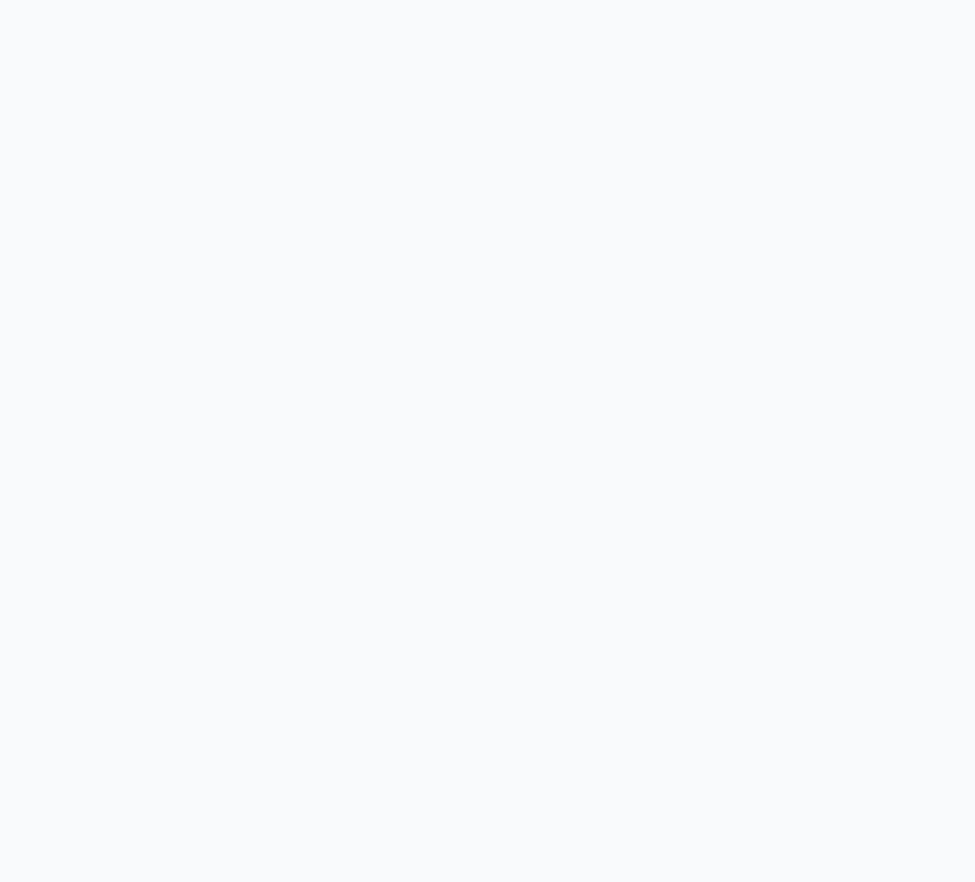
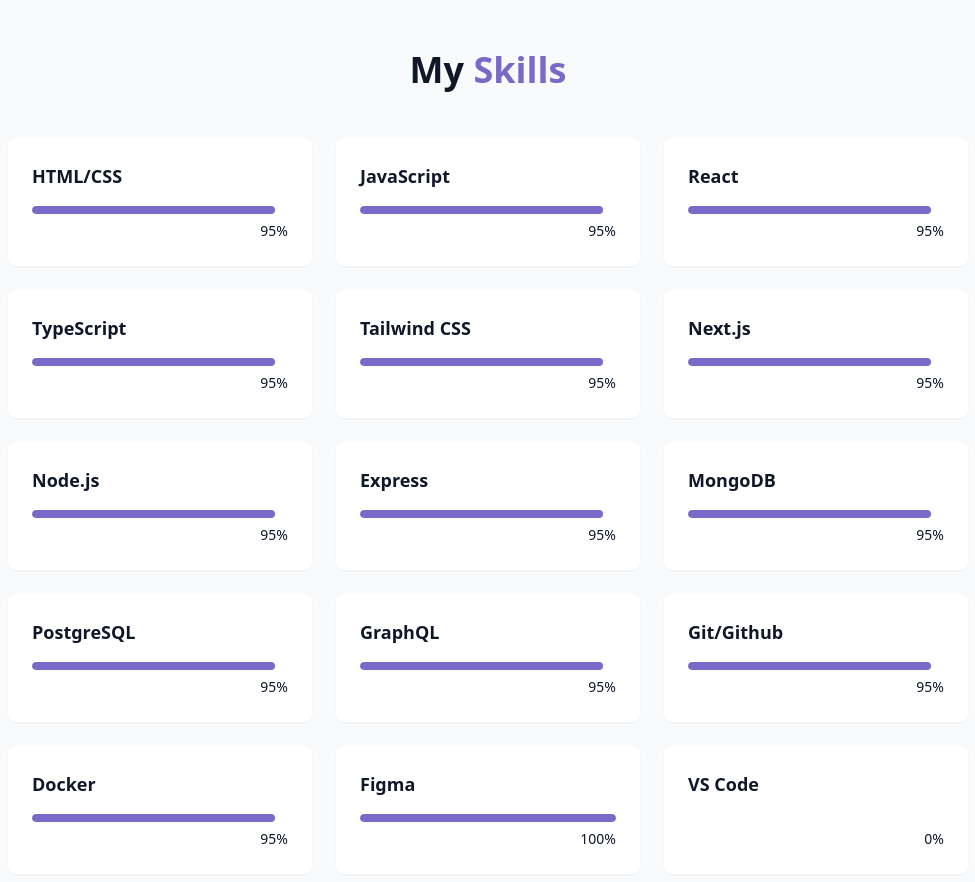
Before and after one commit to Mojoejoe08/tailwindpractice, a React (Vite) app: page / in a window 1280 px wide. Shown: the part 1500-2382 px from the top of the page, without its empty margins (152-1127 px from the left). Before the commit the page ends 1454 px from the top, so only its background shows below. Built offline with nearby package versions, Linux system fonts and the light colour scheme.

Commit message:
Adding skills

```diff
--- /dev/null
+++ b/src/components/SkillsSection.jsx
@@ -0,0 +1,53 @@
+const skills = [
+
+    //Frontend
+    { name: "HTML/CSS", level: 95, category: "front-end" },
+    { name: "JavaScript", level: 95, category: "front-end" },
+    { name: "React", level: 95, category: "front-end" },
+    { name: "TypeScript", level: 95, category: "front-end" },
+    { name: "Tailwind CSS", level: 95, category: "front-end" },
+    { name: "Next.js", level: 95, category: "front-end" },
+
+    //Backend
+    { name: "Node.js", level: 95, category: "back-end" },
+    { name: "Express", level: 95, category: "back-end" },
+    { name: "MongoDB", level: 95, category: "back-end" },
+    { name: "PostgreSQL", level: 95, category: "back-end" },
+    { name: "GraphQL", level: 95, category: "back-end" },
+
+    //Tools
+    { name: "Git/Github", level: 95, category: "tools" },
+    { name: "Docker", level: 95, category: "tools" },
+    { name: "Figma", level: 100, category: "tools" },
+    { name: "VS Code", level: 0, category: "tools" },
+];
+
+
+export const SkillsSection = () => {
+    return (<section
+        id="skills"
+        className="py-24 px-4 relative bg-secondary/30"
+    >
+        <div className="container mx-auto max-w-5xl">
+            <h2 className="text-3xl md:text-4xl font-bold mb-12 text center">
+                My <span className="text-primary"> Skills</span>
+            </h2>
+            <div className="grid grid-cols-1 sm:grid-cols-2 lg:grid-cols-3 gap-6">
+                {skills.map((skill, key) => (
+                    <div key={key} className="bg-card p-6 rounded-lg shadow-xs card-hover">
+                        <div className="text-left mb-4">
+                            <h3 className="font-semibold text-lg">{skill.name}</h3>
+                        </div>
+                        <div className="w-full bg-secondary/50 h-2 rounded-full overflow-hidden">
+                            <div className="bg-primary h-2 rounded-full original-left animate-grow_1.5s_ease_out" style={{ width: skill.level + "%" }} />
+                        </div>
+                        <div className="text-right mt-1">
+                            <span className="text-sm text-muted-foreground">{skill.level}%</span>
+                        </div>
+                    </div>
+                ))}
+            </div>
+        </div>
+    </section>
+    );
+};
--- a/src/pages/Home.jsx
+++ b/src/pages/Home.jsx
@@ -3,6 +3,7 @@
 import { Navbar } from "../components/Navbar";
 import { HeroSection } from "../components/HeroSection";
 import { AboutSection } from "../components/AboutSection";
+import { SkillsSection } from "../components/SkillsSection";
 
 export const Home = () =>{
     return (<div className="min-h-screen bg-background text-foreground overflox-x-hidden">
@@ -19,6 +20,7 @@
         <main>
             <HeroSection/>
             <AboutSection/>
+            <SkillsSection/>
         </main>
 
         {/*Footer*/}
```
